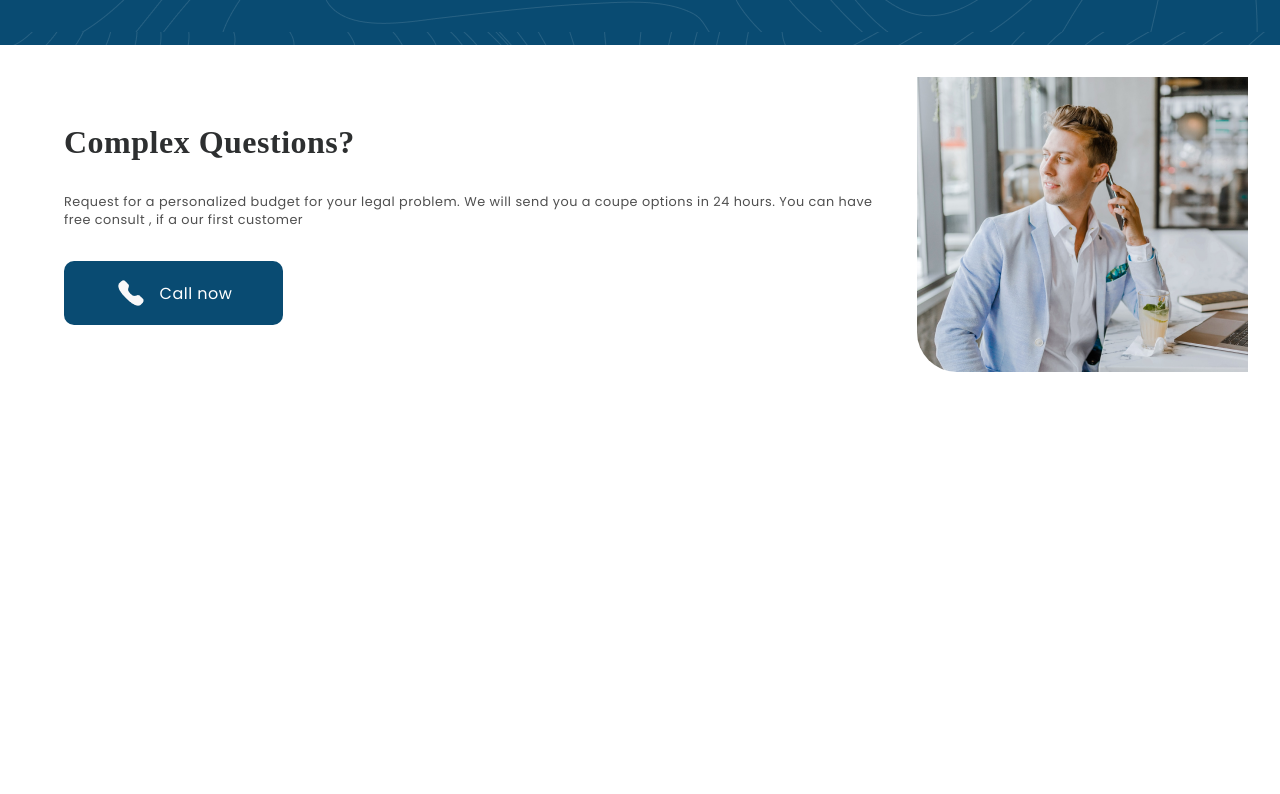
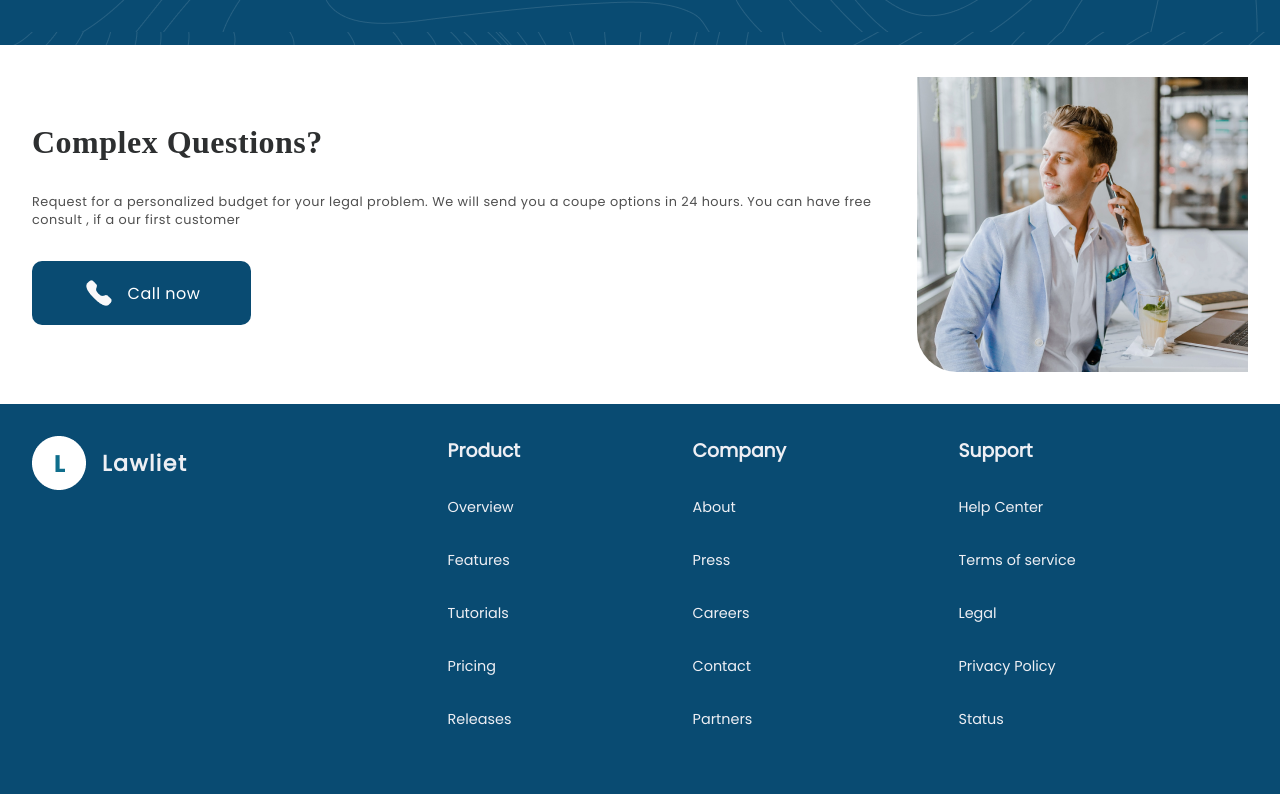
Before and after one commit to Phoenix6296/wisdmlabs-task, a plain HTML site: page index.html in a window 1280 px wide. Shown: the part 1620-2414 px from the top of the page. Before the commit the page ends 2024 px from the top, so only its background shows below. Drawn offline with Linux system fonts and the light colour scheme.

Commit message:
Footer is done

```diff
--- a/desktop.css
+++ b/desktop.css
@@ -259,10 +259,6 @@
     letter-spacing: 0.5px;
 }
 
-.question>div {
-    padding: 0 2rem;
-}
-
 .question h1 {
     font-family: 'Times New Roman', Times, serif;
     font-weight: 700;
@@ -296,3 +292,46 @@
     color: white;
     cursor: pointer;
 }
+
+
+/* Footer */
+.footer {
+    background: #094B72;
+    display: flex;
+    padding: 2rem 11rem;
+    color: #EEEFF4;
+}
+
+.footer__brand {
+    flex: 0.5;
+}
+
+.footer_brand__icon {
+    width: fit-content;
+    gap: 1rem;
+}
+
+.footer_brand__icon span {
+    font-weight: 700;
+    font-size: 22px;
+    line-height: 23px;
+    letter-spacing: 1.5px;
+}
+
+.footer__content {
+    flex: 0.5;
+    justify-content: space-evenly;
+}
+
+.footer__content h3 {
+    margin-bottom: 2rem;
+}
+
+.footer__content li {
+    margin: 2rem 0;
+    font-size: 0.9rem;
+}
+
+.footer__content ul {
+    list-style: none;
+}
--- a/index.html
+++ b/index.html
@@ -106,6 +106,46 @@
         </div>
         <img src="./Assets/man__image.png" alt="Man Image">
     </section>
+    <footer class="footer">
+        <div class="footer__brand">
+            <div class="footer_brand__icon center">
+                <img src="./Assets/footer__logo.png" alt="Logo">
+                <span>Lawliet</span>
+            </div>
+        </div>
+        <div class="footer__content center">
+            <div>
+                <h3>Product</h3>
+                <ul>
+                    <li>Overview</li>
+                    <li>Features</li>
+                    <li>Tutorials</li>
+                    <li>Pricing</li>
+                    <li>Releases</li>
+                </ul>
+            </div>
+            <div>
+                <h3>Company</h3>
+                <ul>
+                    <li>About</li>
+                    <li>Press</li>
+                    <li>Careers</li>
+                    <li>Contact</li>
+                    <li>Partners</li>
+                </ul>
+            </div>
+            <div>
+                <h3>Support</h3>
+                <ul>
+                    <li>Help Center</li>
+                    <li>Terms of service</li>
+                    <li>Legal</li>
+                    <li>Privacy Policy</li>
+                    <li>Status</li>
+                </ul>
+            </div>
+        </div>
+    </footer>
 </body>
 
 </html>
--- a/mobile.css
+++ b/mobile.css
@@ -1,11 +1,4 @@
 @media screen and (max-width: 768px) {
-
-    html {
-        display: flex;
-        flex-direction: column;
-        align-items: center;
-        justify-content: center;
-    }
 
     /* Navbar */
     .navbar {
@@ -81,12 +74,20 @@
         width: 90%;
     }
 
+    .count {
+        padding: 0 1rem;
+    }
+
     .count>h1 {
         font-size: 2rem;
     }
 
     .count>p {
         font-size: 1rem;
+    }
+
+    .count__boxes>* {
+        padding: 0px auto;
     }
 
     .count__boxes>div>h1 {
@@ -107,4 +108,19 @@
     .question>img {
         display: none;
     }
+
+    /* Footer */
+    .footer__brand {
+        display: none;
+        align-items: center;
+        justify-content: center;
+    }
+
+    .footer__content {
+        flex: 1;
+    }
+
+    .footer__content li {
+        font-size: 0.8rem;
+    }
 }
--- a/tablet.css
+++ b/tablet.css
@@ -63,4 +63,18 @@
         font-size: 0.8rem;
         line-height: normal;
     }
+
+
+    /* Footer */
+    .footer {
+        padding: 2rem;
+    }
+
+    .footer__brand {
+        flex: 0.2;
+    }
+
+    .footer__content {
+        flex: 0.8;
+    }
 }
```
Also changed, not shown: Assets/footer__logo.png (added).
